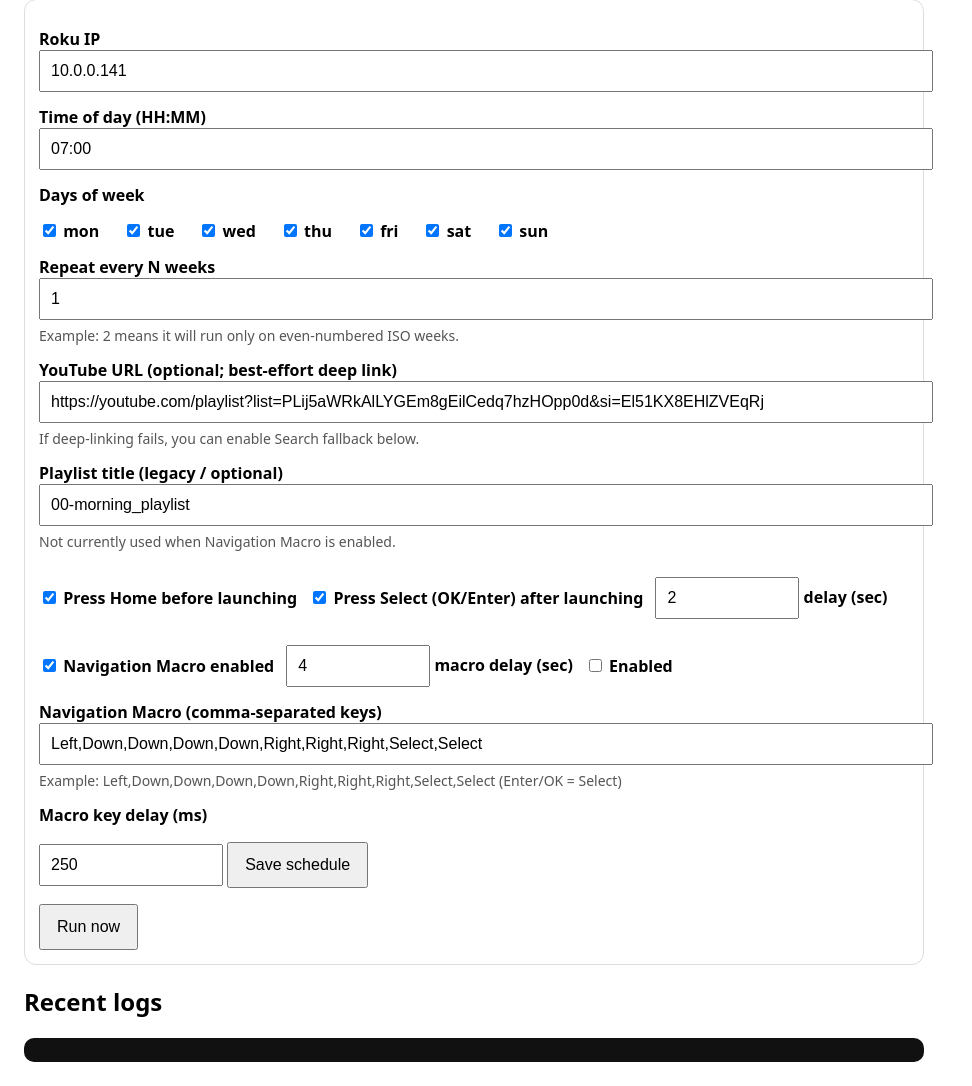
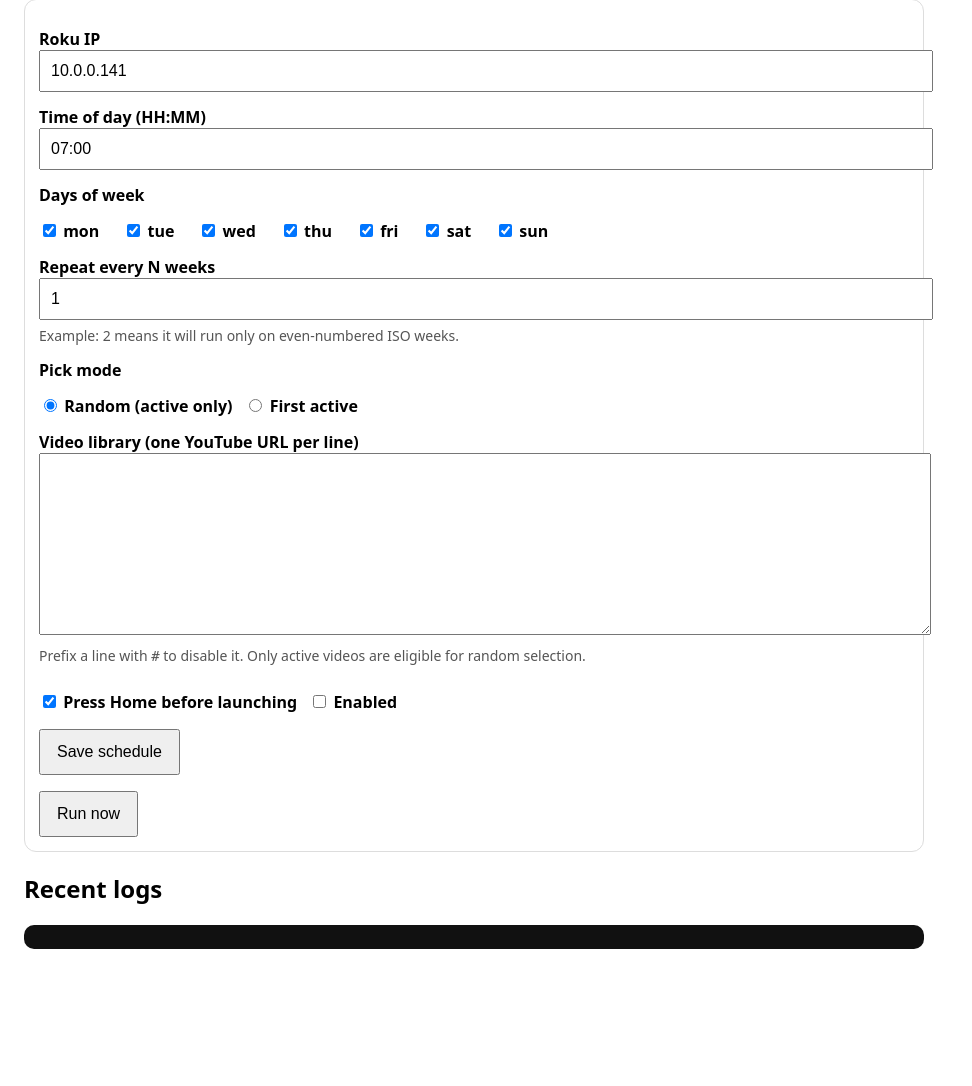
Before and after one commit to sketchmo4/roku_scheduler_ui, a FastAPI app: page / in a window 1280 px wide. Shown: the part 122-1208 px from the top of the page, without its empty margins (0-972 px from the left). After the commit the page ends 1071 px from the top, so only its background shows below. Run offline with FastAPI, Linux system fonts and the light colour scheme; parts of the project's set-up code (start-up, migrations or seed data) failed here and were passed over.

Commit message:
Add video library UI and random active selection; launch YouTube by video id

```diff
--- a/app/main.py
+++ b/app/main.py
@@ -2,6 +2,7 @@ from __future__ import annotations
 
 import json
 import os
+import random
 import time
 from dataclasses import dataclass
 from datetime import datetime
@@ -30,18 +31,16 @@ DEFAULT_CONFIG: dict[str, Any] = {
     "time_hhmm": "07:00",
     "repeat_every_weeks": 1,
     "press_home_first": True,
+
+    # YouTube launching
     "launch_youtube": True,
     "youtube_app_name": "YouTube",
     "youtube_fallback_app_id": "837",
-    "youtube_url": "https://youtube.com/playlist?list=PLij5aWRkAlLYGEm8gEilCedq7hzHOpp0d&si=El51KX8EHlZVEqRj",
-    "press_select_after_launch": True,
-    "select_delay_seconds": 2,
-    "playlist_title": "00-morning_playlist",
-    "search_fallback_enabled": False,
-    "search_after_launch_delay_seconds": 4,
-    "nav_macro_enabled": True,
-    "nav_macro": "Left,Down,Down,Down,Down,Right,Right,Right,Select,Select",
-    "nav_macro_delay_ms": 250,
+
+    # Video library managed in the UI
+    "videos": [],  # [{"url": "https://www.youtube.com/watch?v=...", "active": true}]
+    "pick_mode": "random_active",  # random_active | first_active
+
     "enabled": False,
 }
 
@@ -59,6 +58,10 @@ def load_config() -> dict:
         cfg = json.loads(CONFIG_PATH.read_text("utf-8"))
         merged = dict(DEFAULT_CONFIG)
         merged.update(cfg or {})
+        # normalize videos list
+        vids = merged.get("videos")
+        if not isinstance(vids, list):
+            merged["videos"] = []
         return merged
     except Exception:
         return dict(DEFAULT_CONFIG)
@@ -134,42 +137,29 @@ def run_roku(cfg: dict) -> None:
             app_id = find_app_id(apps, cfg.get("youtube_app_name", "YouTube")) or cfg.get(
                 "youtube_fallback_app_id", "837"
             )
-            yt_url = (cfg.get("youtube_url") or "").strip()
-            params = youtube_params_from_url(yt_url) if yt_url else None
+
+            # pick video
+            videos = cfg.get("videos") or []
+            active = [v for v in videos if (v or {}).get("active") and (v or {}).get("url")]
+            pick_mode = (cfg.get("pick_mode") or "random_active").strip()
+
+            chosen_url = None
+            if pick_mode == "first_active":
+                chosen_url = (active[0]["url"] if active else None)
+            else:
+                chosen_url = (random.choice(active)["url"] if active else None)
+
+            if not chosen_url:
+                log("ERROR: no active videos configured")
+                return
+
+            params = youtube_params_from_url(chosen_url)
+            if not params:
+                log(f"ERROR: could not extract video id from URL: {chosen_url}")
+                return
+
             launch(roku_ip, str(app_id), params=params)
-
-            if cfg.get("press_select_after_launch"):
-                delay = float(cfg.get("select_delay_seconds") or 2)
-                if delay > 0:
-                    time.sleep(min(delay, 10))
-                # Roku ECP uses 'Select' for OK/Enter
-                keypress(roku_ip, "Select")
-
-            # Fallback: simple navigation macro (most reliable)
-            if cfg.get("nav_macro_enabled"):
-                time.sleep(min(float(cfg.get("search_after_launch_delay_seconds") or 4), 15))
-                macro = (cfg.get("nav_macro") or "").strip()
-                delay_ms = int(cfg.get("nav_macro_delay_ms") or 250)
-                if macro:
-                    for step in [s.strip() for s in macro.split(",") if s.strip()]:
-                        # allow common aliases
-                        step_norm = step.lower()
-                        key = {
-                            "enter": "Select",
-                            "ok": "Select",
-                            "select": "Select",
-                            "up": "Up",
-                            "down": "Down",
-                            "left": "Left",
-                            "right": "Right",
-                            "back": "Back",
-                            "home": "Home",
-                        }.get(step_norm)
-                        if key:
-                            keypress(roku_ip, key)
-                            time.sleep(max(0.05, min(delay_ms / 1000.0, 2.0)))
-
-        log(f"OK: launched YouTube on {roku_ip}")
+            log(f"OK: launched YouTube video: {chosen_url}")
     except Exception as e:
         log(f"ERROR: {type(e).__name__}: {e}")
 
@@ -208,14 +198,8 @@ def save(
     enabled: str | None = Form(default=None),
     press_home_first: str | None = Form(default=None),
     days: list[str] = Form(default=[]),
-    youtube_url: str = Form(default=""),
-    press_select_after_launch: str | None = Form(default=None),
-    select_delay_seconds: int = Form(2),
-    playlist_title: str = Form(default=""),
-    search_after_launch_delay_seconds: int = Form(4),
-    nav_macro_enabled: str | None = Form(default=None),
-    nav_macro: str = Form(default=""),
-    nav_macro_delay_ms: int = Form(250),
+    pick_mode: str = Form(default="random_active"),
+    videos_text: str = Form(default=""),
 ):
     cfg = load_config()
     cfg["roku_ip"] = roku_ip.strip()
@@ -224,14 +208,25 @@ def save(
     cfg["days"] = [d for d in days if d in ("mon", "tue", "wed", "thu", "fri", "sat", "sun")]
     cfg["enabled"] = bool(enabled)
     cfg["press_home_first"] = bool(press_home_first)
-    cfg["youtube_url"] = youtube_url.strip()
-    cfg["press_select_after_launch"] = bool(press_select_after_launch)
-    cfg["select_delay_seconds"] = int(select_delay_seconds)
-    cfg["playlist_title"] = playlist_title.strip()
-    cfg["search_after_launch_delay_seconds"] = int(search_after_launch_delay_seconds)
-    cfg["nav_macro_enabled"] = bool(nav_macro_enabled)
-    cfg["nav_macro"] = nav_macro.strip()
-    cfg["nav_macro_delay_ms"] = int(nav_macro_delay_ms)
+
+    pick_mode = (pick_mode or "random_active").strip()
+    if pick_mode not in ("random_active", "first_active"):
+        pick_mode = "random_active"
+    cfg["pick_mode"] = pick_mode
+
+    # parse videos from textarea: one URL per line; prefix with "#" to disable
+    videos = []
+    for raw in (videos_text or "").splitlines():
+        line = raw.strip()
+        if not line:
+            continue
+        active = True
+        if line.startswith("#"):
+            active = False
+            line = line.lstrip("#").strip()
+        if line:
+            videos.append({"url": line, "active": active})
+    cfg["videos"] = videos
 
     save_config(cfg)
     try:
--- a/app/templates/index.html
+++ b/app/templates/index.html
@@ -6,7 +6,7 @@
     <style>
       body { font-family: system-ui, -apple-system, Segoe UI, Roboto, sans-serif; margin: 24px; max-width: 900px; }
       label { display:block; margin-top: 14px; font-weight: 600; }
-      input[type=text], input[type=number] { width: 100%; padding: 10px; font-size: 16px; }
+      input[type=text], input[type=number], textarea { width: 100%; padding: 10px; font-size: 16px; }
       .row { display:flex; gap: 12px; align-items:center; flex-wrap:wrap; }
       .day { margin-right: 12px; }
       button { margin-top: 16px; padding: 12px 16px; font-size: 16px; }
@@ -38,28 +38,21 @@
         <input type="number" min="1" max="12" name="repeat_every_weeks" value="{{ cfg.repeat_every_weeks }}" />
         <div class="hint">Example: 2 means it will run only on even-numbered ISO weeks.</div>
 
-        <label>YouTube URL (optional; best-effort deep link)</label>
-        <input type="text" name="youtube_url" value="{{ cfg.youtube_url }}" placeholder="https://www.youtube.com/playlist?list=..." />
-        <div class="hint">If deep-linking fails, you can enable Search fallback below.</div>
+        <label>Pick mode</label>
+        <div class="row">
+          <label><input type="radio" name="pick_mode" value="random_active" {% if cfg.pick_mode == 'random_active' %}checked{% endif %}/> Random (active only)</label>
+          <label><input type="radio" name="pick_mode" value="first_active" {% if cfg.pick_mode == 'first_active' %}checked{% endif %}/> First active</label>
+        </div>
 
-        <label>Playlist title (legacy / optional)</label>
-        <input type="text" name="playlist_title" value="{{ cfg.playlist_title }}" placeholder="00-morning_playlist" />
-        <div class="hint">Not currently used when Navigation Macro is enabled.</div>
+        <label>Video library (one YouTube URL per line)</label>
+        <textarea name="videos_text" rows="10" style="width:100%; padding:10px; font-size:14px;">{% for v in cfg.videos %}{% if not v.active %}# {% endif %}{{ v.url }}
+{% endfor %}</textarea>
+        <div class="hint">Prefix a line with <code>#</code> to disable it. Only active videos are eligible for random selection.</div>
 
         <div class="row" style="margin-top:12px;">
           <label><input type="checkbox" name="press_home_first" {% if cfg.press_home_first %}checked{% endif %}/> Press Home before launching</label>
-          <label><input type="checkbox" name="press_select_after_launch" {% if cfg.press_select_after_launch %}checked{% endif %}/> Press Select (OK/Enter) after launching</label>
-          <label><input type="number" min="0" max="10" name="select_delay_seconds" value="{{ cfg.select_delay_seconds }}" style="width: 120px;"/> delay (sec)</label>
-          <label><input type="checkbox" name="nav_macro_enabled" {% if cfg.nav_macro_enabled %}checked{% endif %}/> Navigation Macro enabled</label>
-          <label><input type="number" min="0" max="15" name="search_after_launch_delay_seconds" value="{{ cfg.search_after_launch_delay_seconds }}" style="width: 120px;"/> macro delay (sec)</label>
           <label><input type="checkbox" name="enabled" {% if cfg.enabled %}checked{% endif %}/> Enabled</label>
         </div>
-
-        <label>Navigation Macro (comma-separated keys)</label>
-        <input type="text" name="nav_macro" value="{{ cfg.nav_macro }}" />
-        <div class="hint">Example: Left,Down,Down,Down,Down,Right,Right,Right,Select,Select (Enter/OK = Select)</div>
-        <label>Macro key delay (ms)</label>
-        <input type="number" min="50" max="2000" name="nav_macro_delay_ms" value="{{ cfg.nav_macro_delay_ms }}" style="width: 160px;"/>
 
         <button type="submit">Save schedule</button>
       </form>
```
Also changed, not shown: app/roku_ecp.py (+20 -18 lines).
